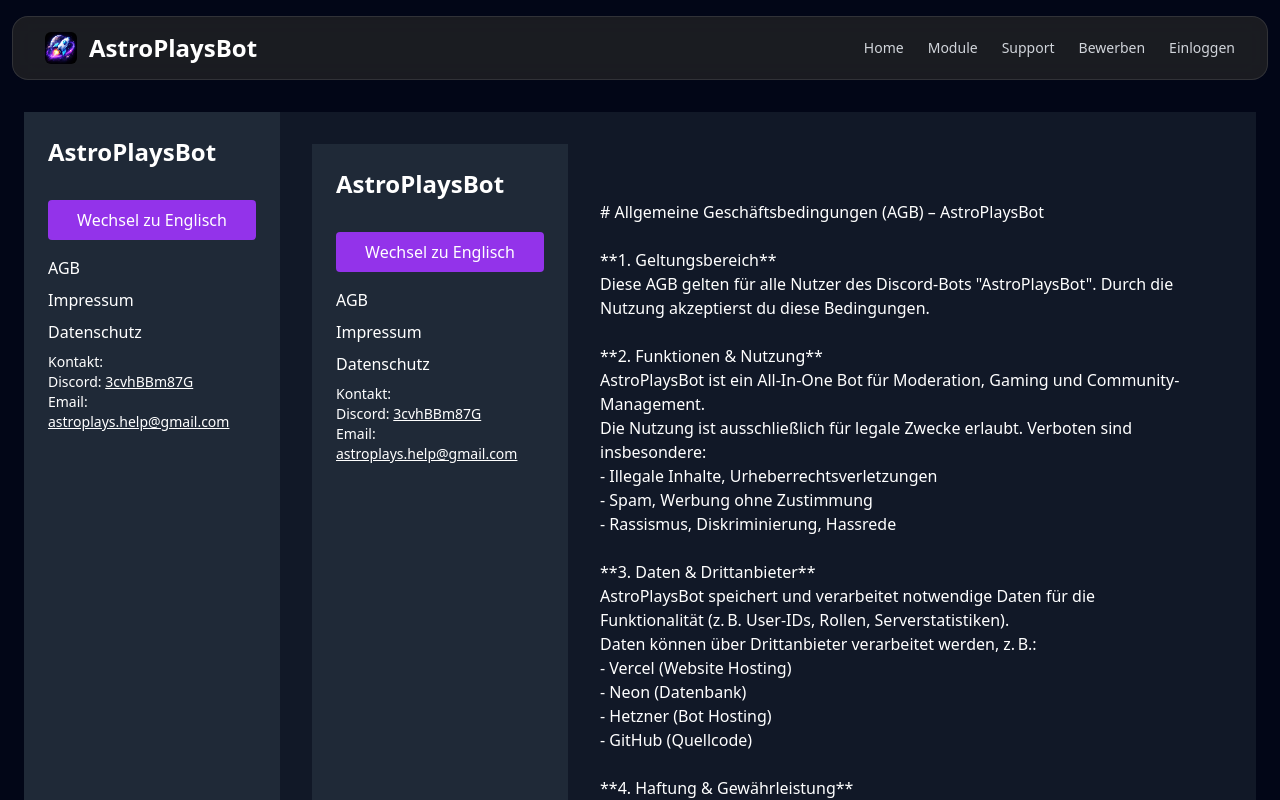
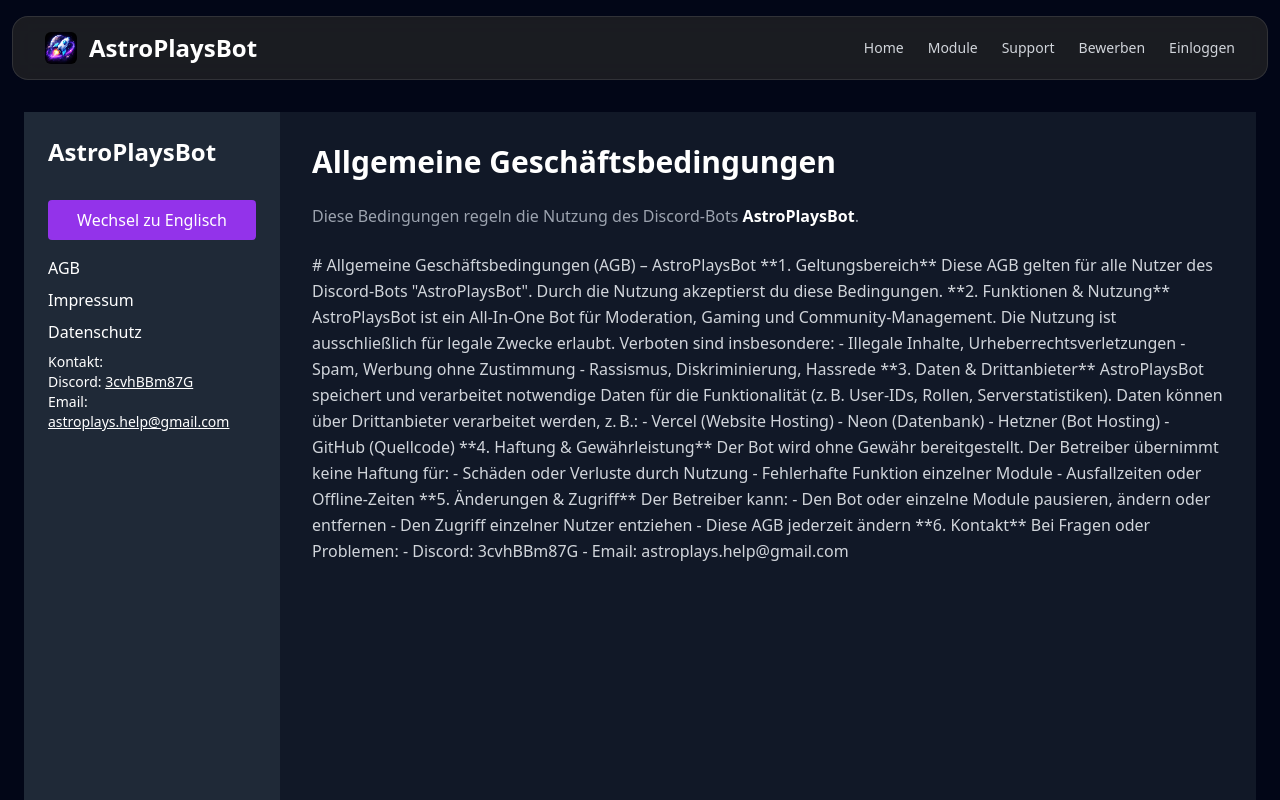
Before and after one commit to AstroPlaysBot/information, a Next.js app: page /AGB in a window 1280 px wide. Shown: the top 800 px of the page. Built offline with nearby package versions, Linux system fonts and the light colour scheme.

Commit message:
Update page.tsx

```diff
--- a/src/app/AGB/page.tsx
+++ b/src/app/AGB/page.tsx
@@ -1,17 +1,24 @@
 // src/app/AGB/page.tsx
-'use client';
-import React, { useState } from 'react';
-import Layout from './layout';
-import { agb } from './texts';
+import { agb } from "./texts";
 
 export default function AGBPage() {
-  const [language, setLanguage] = useState<'de' | 'en'>('de');
+  return (
+    <article className="space-y-6">
 
-  return (
-    <Layout>
-      <div className="prose prose-invert max-w-3xl">
-        <div dangerouslySetInnerHTML={{ __html: agb[language].replace(/\n/g, '<br/>') }} />
-      </div>
-    </Layout>
+      <h1 className="text-3xl font-bold text-white">
+        Allgemeine Geschäftsbedingungen
+      </h1>
+
+      <p className="text-gray-400">
+        Diese Bedingungen regeln die Nutzung des Discord-Bots
+        <strong className="text-white"> AstroPlaysBot</strong>.
+      </p>
+
+      <div
+        className="space-y-6 leading-relaxed text-gray-300"
+        dangerouslySetInnerHTML={{ __html: agb.de }}
+      />
+
+    </article>
   );
 }
```
